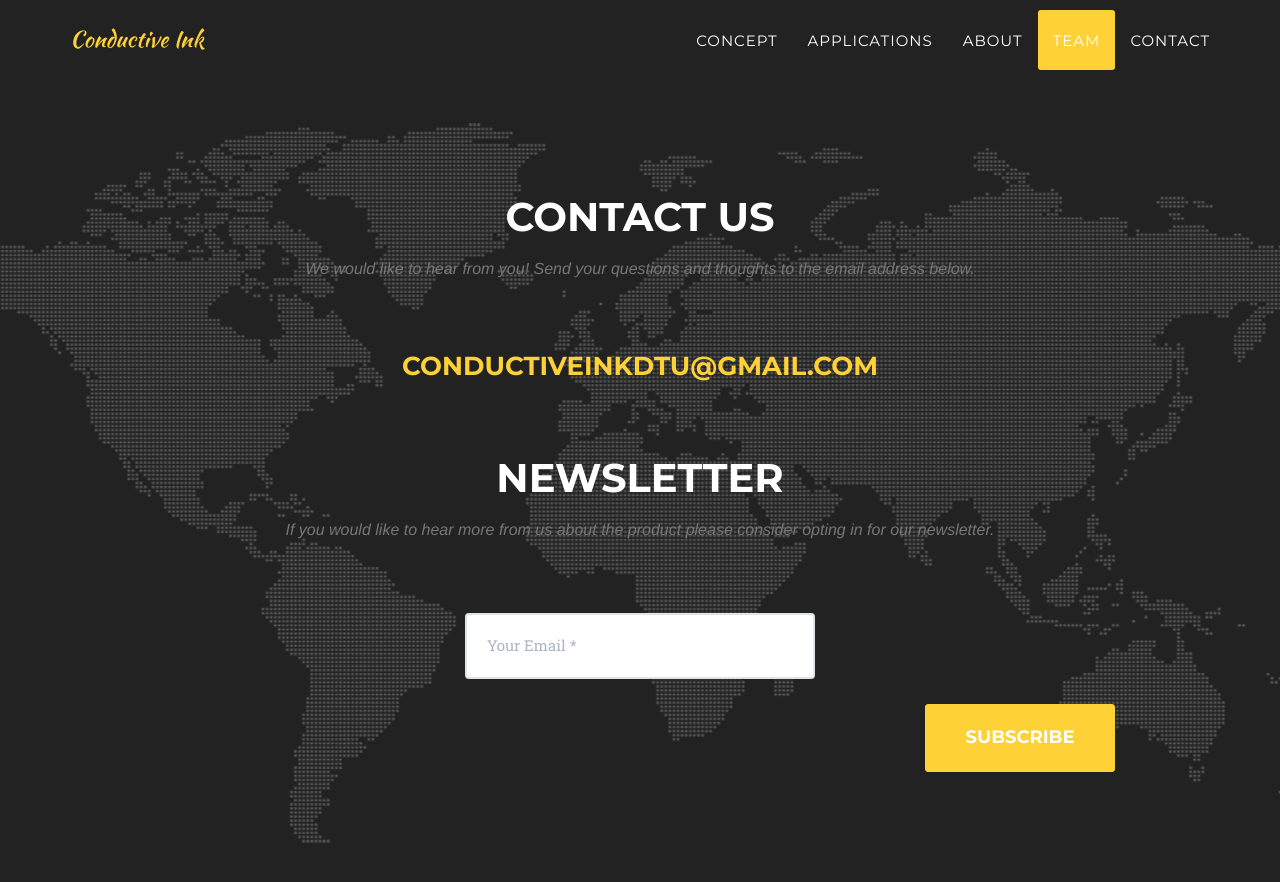
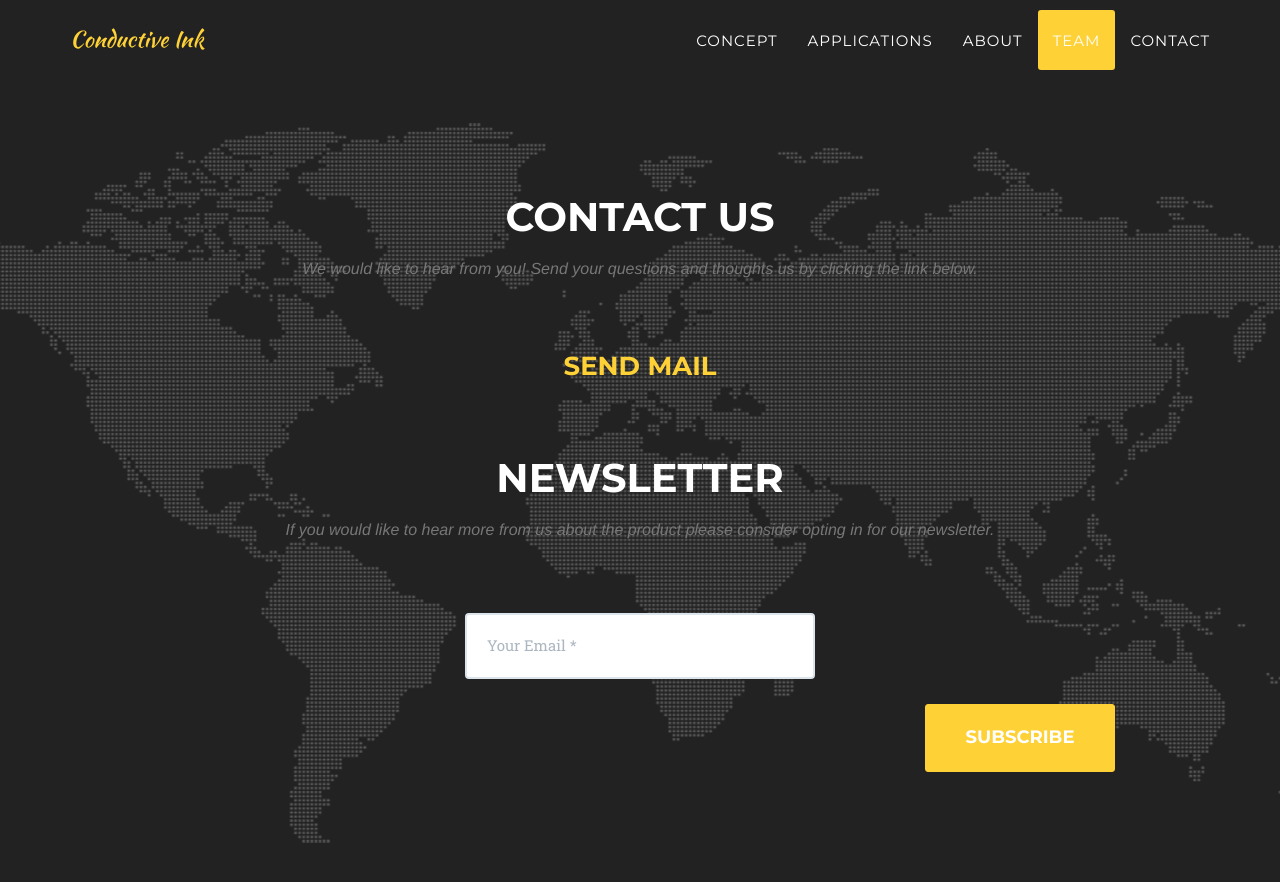
Before and after one commit to conink/conink.github.io, a Jekyll site: the page built from index.html, in a window 1280 px wide and 900 px high, scrolled down 5249 px. Shown: the top 882 px of the window. Built offline with Jekyll 4.4.1, drawn with Linux system fonts in a browser that asks for light colours; some web fonts are replaced; comment, search, counter and statistics services are not loaded.

Commit message:
adjusted email link text

```diff
--- a/_includes/contact.html
+++ b/_includes/contact.html
@@ -3,8 +3,8 @@
     <div class="row">
       <div class="col-lg-12 text-center">
         <h2 class="section-heading">Contact Us</h2>
-        <h3 class="section-subheading text-muted">We would like to hear from you! Send your questions and thoughts to the email address below.</h3>
-        <h3 class="contact-info"><a href="mailto:{{ site.email }}">{{ site.email }}</a></h3>
+        <h3 class="section-subheading text-muted">We would like to hear from you! Send your questions and thoughts us by clicking the link below.</h3>
+        <h3 class="contact-info"><a class="contact-info" href="mailto:{{ site.email }}">Send Mail</a></h3>
       </div>
     </div>
     <div class="row">
```
